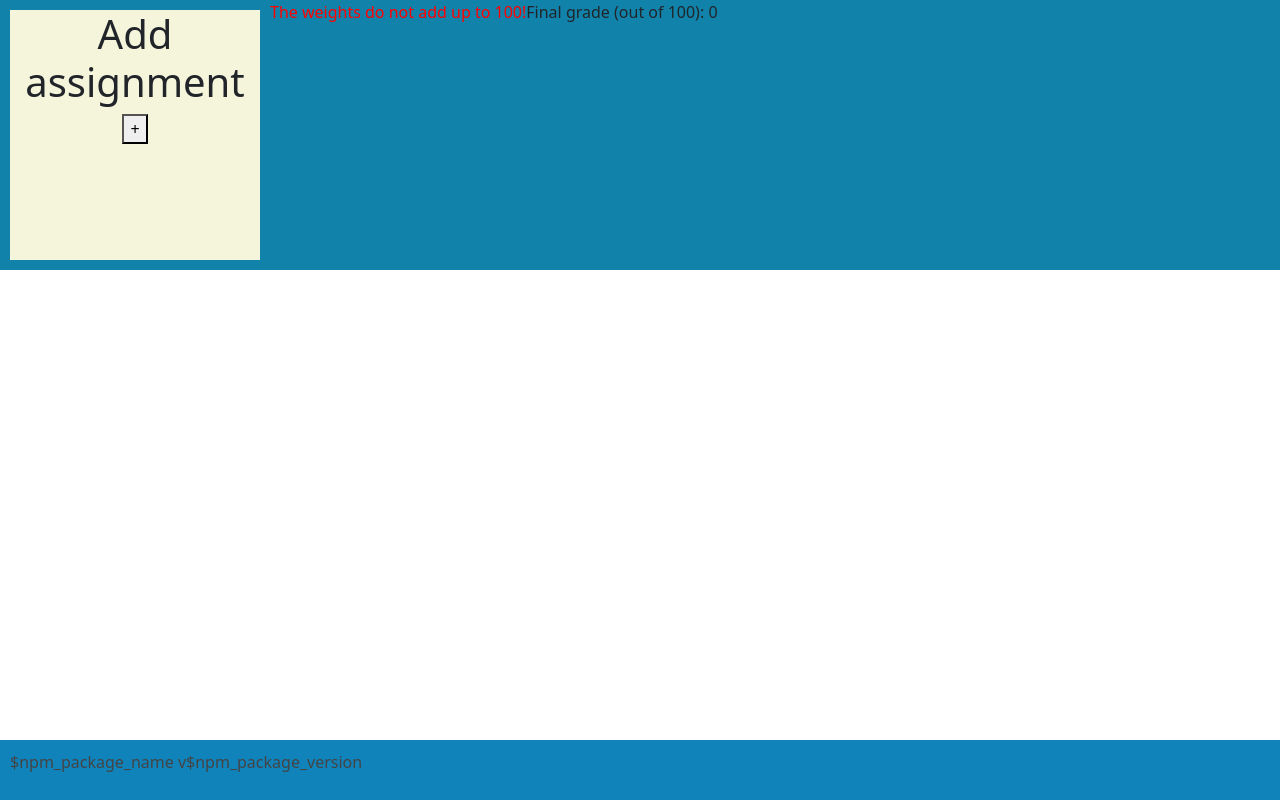
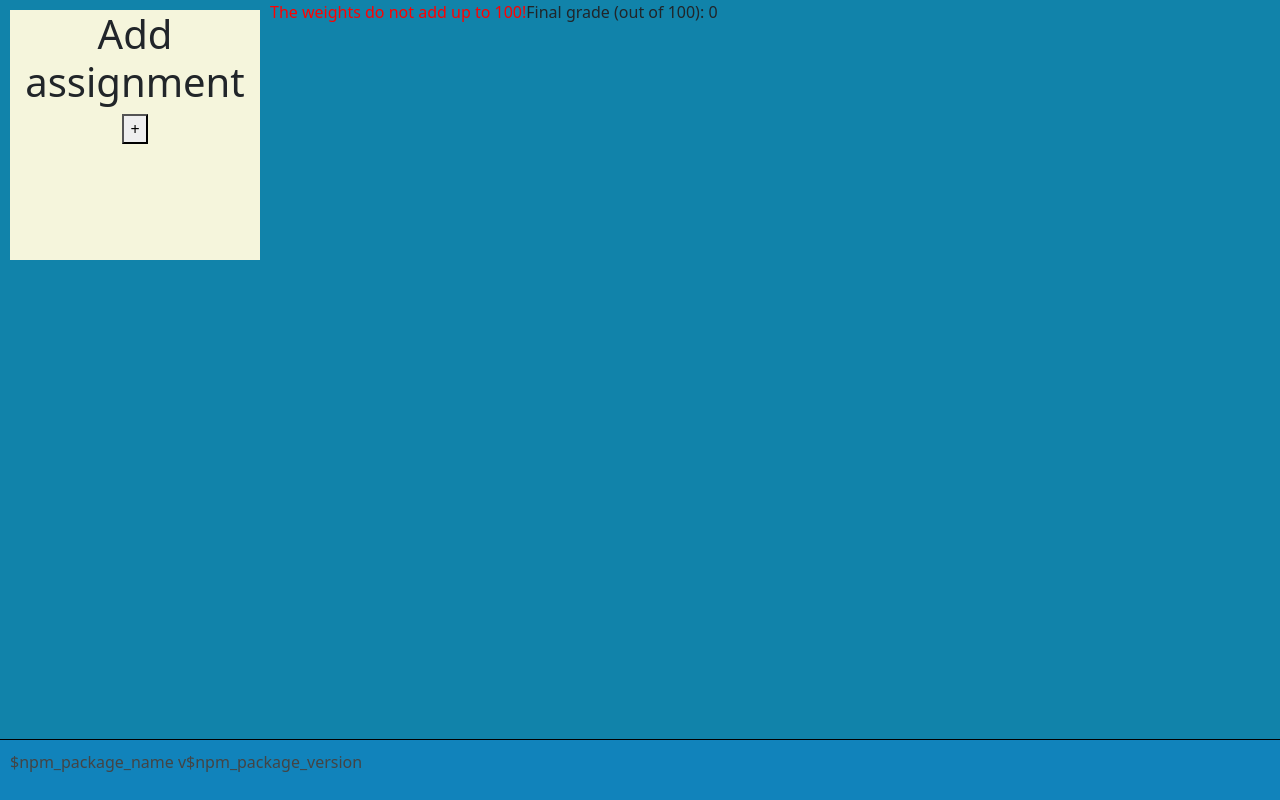
Before and after one commit to pokir/ib-grade-calculator, a React (Create React App) app: page / in a window 1280 px wide. Built offline with nearby package versions, Linux system fonts and the light colour scheme.

Commit message:
Update background color of the whole page

```diff
--- a/src/App.js
+++ b/src/App.js
@@ -3,6 +3,7 @@ import Footer from './components/footer.jsx';
 
 const App = () => {
   document.title = 'IB Grade Calculator';
+  document.body.style.backgroundColor = '#1183aa';
 
   return (
     <div className="App">
--- a/src/components/footer.jsx
+++ b/src/components/footer.jsx
@@ -11,6 +11,7 @@ const Footer = props => {
         textAlign: 'left',
         backgroundColor: '#1183bb',
         color: '#444',
+        borderTop: '1px solid black',
       }}
     >
       <p>{props.appName} v{props.appVersion}</p>
```
